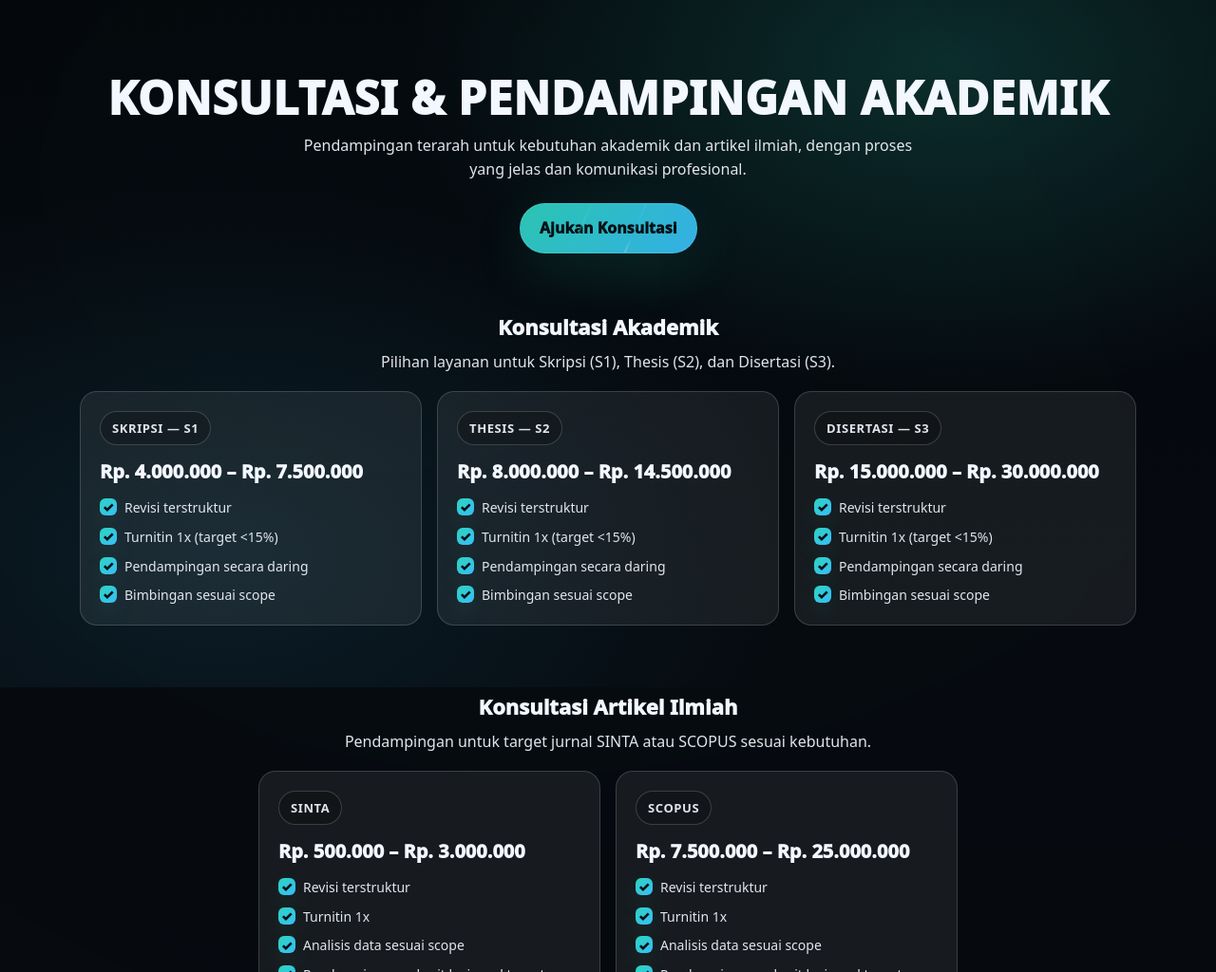
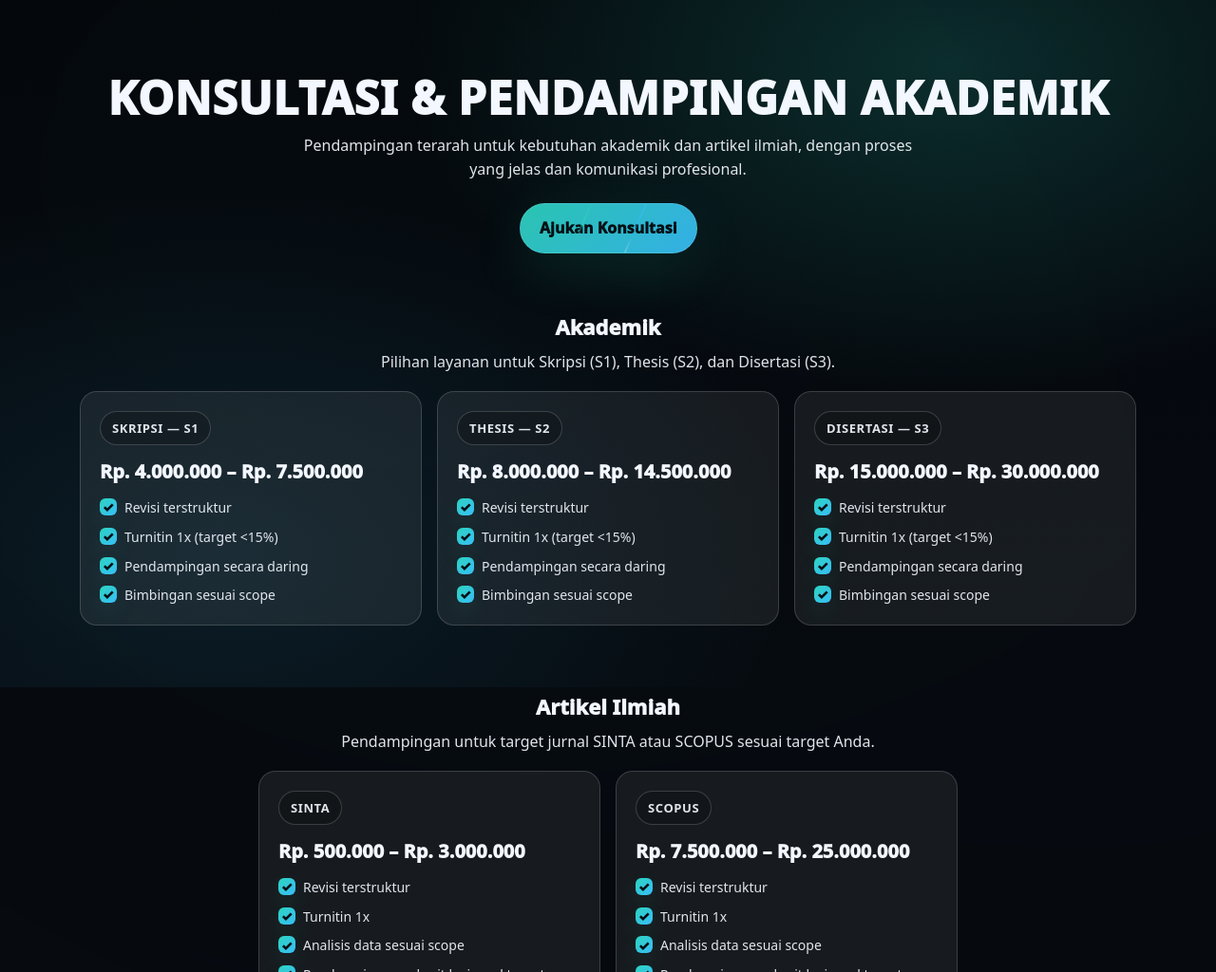
Before and after one commit to alifrazq/Konsultasi-Akademik-dan-Artikel-Ilmiah, a plain HTML site: page index.html in a window 1280 px wide. Shown: the part 76-1100 px from the top of the page at 95% size. Drawn offline with Linux system fonts and the light colour scheme.

Commit message:
Update index.html

```diff
--- a/index.html
+++ b/index.html
@@ -327,7 +327,7 @@
     <section class="section" id="akademik">
       <div class="wrap">
         <div class="reveal">
-          <h2 class="section-title">Konsultasi Akademik</h2>
+          <h2 class="section-title">Akademik</h2>
           <p class="section-desc">Pilihan layanan untuk Skripsi (S1), Thesis (S2), dan Disertasi (S3).</p>
         </div>
 
@@ -371,8 +371,8 @@
     <section class="section" id="artikel">
       <div class="wrap">
         <div class="reveal">
-          <h2 class="section-title">Konsultasi Artikel Ilmiah</h2>
-          <p class="section-desc">Pendampingan untuk target jurnal SINTA atau SCOPUS sesuai kebutuhan.</p>
+          <h2 class="section-title">Artikel Ilmiah</h2>
+          <p class="section-desc">Pendampingan untuk target jurnal SINTA atau SCOPUS sesuai target Anda.</p>
         </div>
 
         <div class="grid">
```
